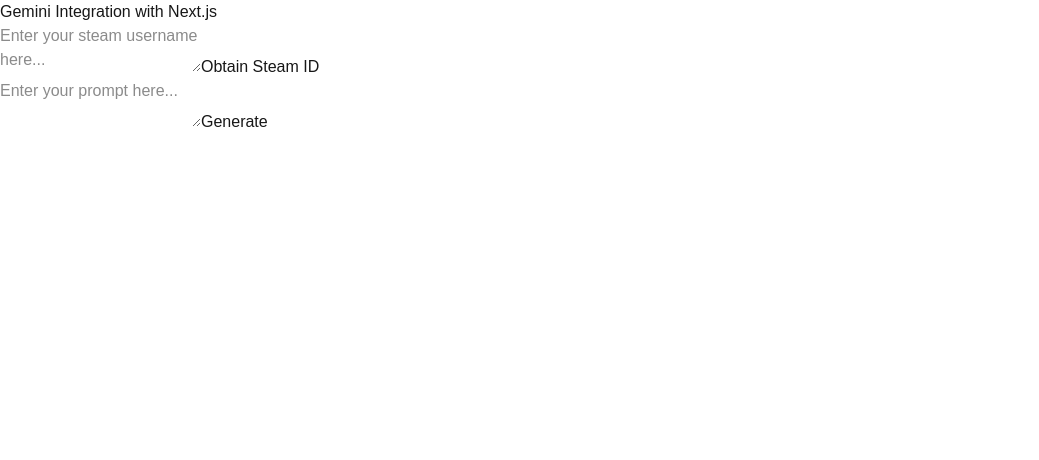
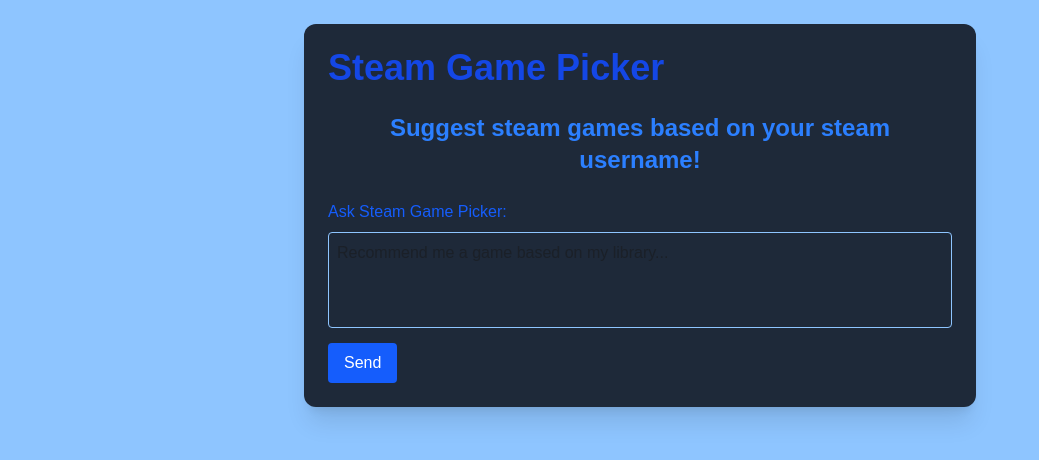
Before and after one commit to KaminoShimobe/SteamGamePicker, a Next.js app in the folder steam-game-picker/: page / in a window 1280 px wide. Shown: the top 460 px of the page, without its empty margins (0-1039 px from the left). Built offline with nearby package versions, Linux system fonts and the light colour scheme.

Commit message:
Updated base UI for the page

```diff
--- a/steam-game-picker/app/page.tsx
+++ b/steam-game-picker/app/page.tsx
@@ -1,6 +1,7 @@
 'use client';
 
 import { useState, FormEvent } from 'react';
+import GameCard from '../components/gamecard';
 
 export default function Home() {
   const [prompt, setPrompt] = useState<string>("");
@@ -42,26 +43,60 @@
 
 
   return (
-    <div>
-      <h1>Gemini Integration with Next.js</h1>
-      <form onSubmit={handleUsername}>
-      <textarea
+    <div className="min-h-screen bg-blue-300 flex flex-col items-center p-6">
+      <div className="w-full max-w-2xl bg-gray-800 shadow-xl rounded-xl p-6 space-y-6">
+        <h1 className="text-4xl font-bold text-blue-700">Steam Game Picker</h1>
+        <h2 className="text-2xl font-bold text-blue-500 text-center">Suggest steam games based on your steam username!</h2>
+
+        {/* Steam Username Form */}
+        {/* <form onSubmit={handleUsername} className="space-y-2">
+          <label className="block text-blue-600 font-medium">Steam Username:</label>
+          <input
+            type="text"
             value={username}
             onChange={(e) => setUsername(e.target.value)}
-          placeholder="Enter your steam username here..."
+            placeholder="Enter your Steam username..."
+            className="w-full p-2 border border-blue-300 rounded focus:outline-none focus:ring-2 focus:ring-blue-400"
           />
-        <button type='submit'>Obtain Steam ID</button>
-      </form>
-      {id && <div><h2>ID:</h2><p>{id}</p></div>}
-      <form onSubmit={handleSubmit}>
+          <button
+            type="submit"
+            className="bg-blue-600 text-white px-4 py-2 rounded hover:bg-blue-700 transition"
+          >
+            Fetch Steam ID
+          </button>
+        </form> */}
+
+        {/* {id && (
+          <div className="bg-blue-100 p-3 rounded">
+            <p className="text-sm text-blue-700">✅ Steam ID: {id}</p>
+          </div>
+        )} */}
+
+        {/* Prompt Form */}
+        <form onSubmit={handleSubmit} className="space-y-2">
+          <label className="block text-blue-600 font-medium">Ask Steam Game Picker:</label>
           <textarea
             value={prompt}
             onChange={(e) => setPrompt(e.target.value)}
-          placeholder="Enter your prompt here..."
+            placeholder="Recommend me a game based on my library..."
+            className="w-full h-24 p-2 border border-blue-300 rounded resize-none focus:outline-none focus:ring-2 focus:ring-blue-400"
           />
-        <button type="submit">Generate</button>
+          <button
+            type="submit"
+            className="bg-blue-600 text-white px-4 py-2 rounded hover:bg-blue-700 transition"
+          >
+            Send
+          </button>
         </form>
-      {response && <div><h2>Response:</h2><p>{response}</p></div>}
+
+        {/* Chat Response */}
+        {response && (
+          <div className="bg-gray-100 p-4 rounded-lg border border-blue-200">
+            <h2 className="text-blue-600 font-semibold mb-2">Steam Game Picker says:</h2>
+            <p className="text-gray-800 whitespace-pre-line">{response}</p>
+          </div>
+        )}
+      </div>
     </div>
   );
 }
```
Lines whose indentation alone changed are shown as unchanged.
